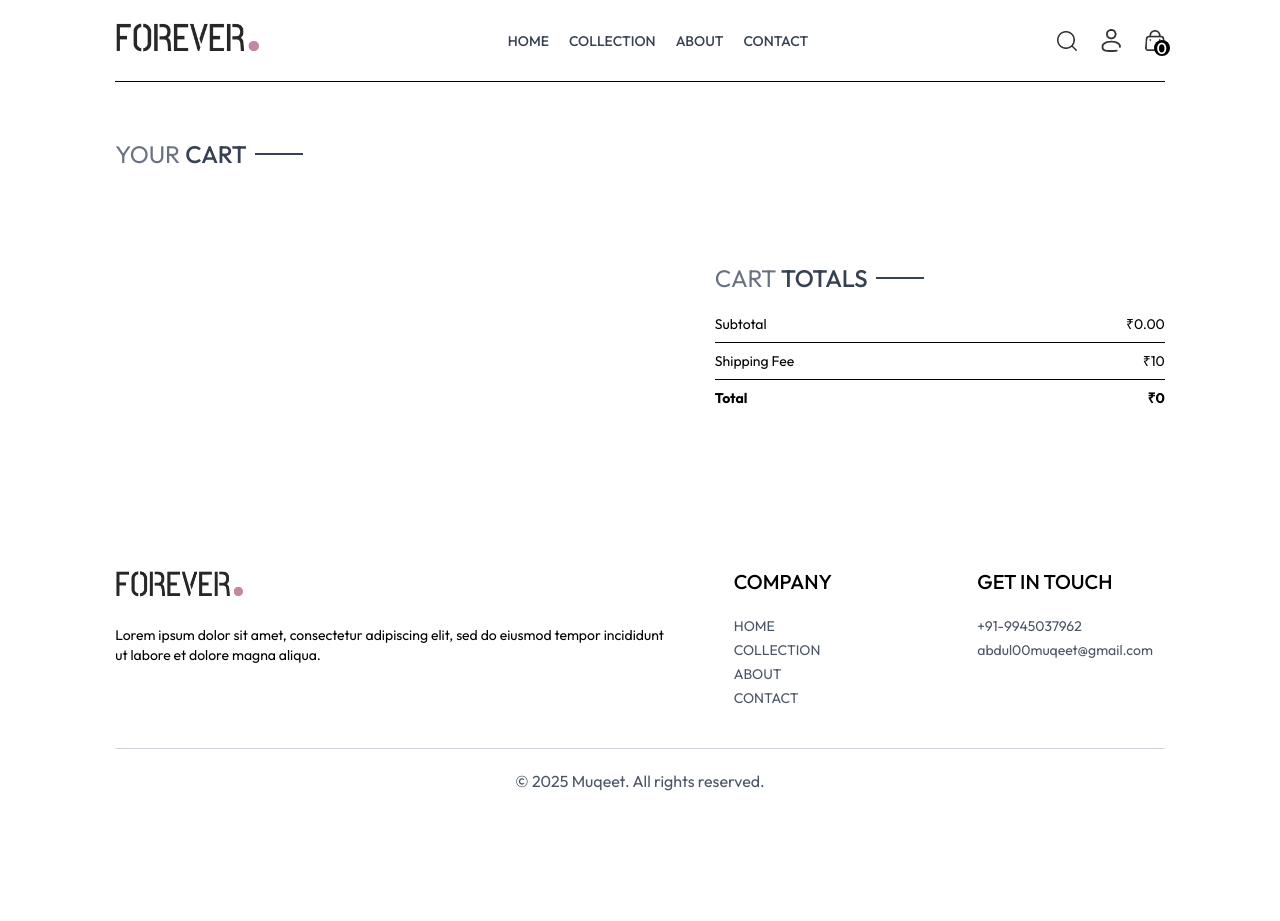
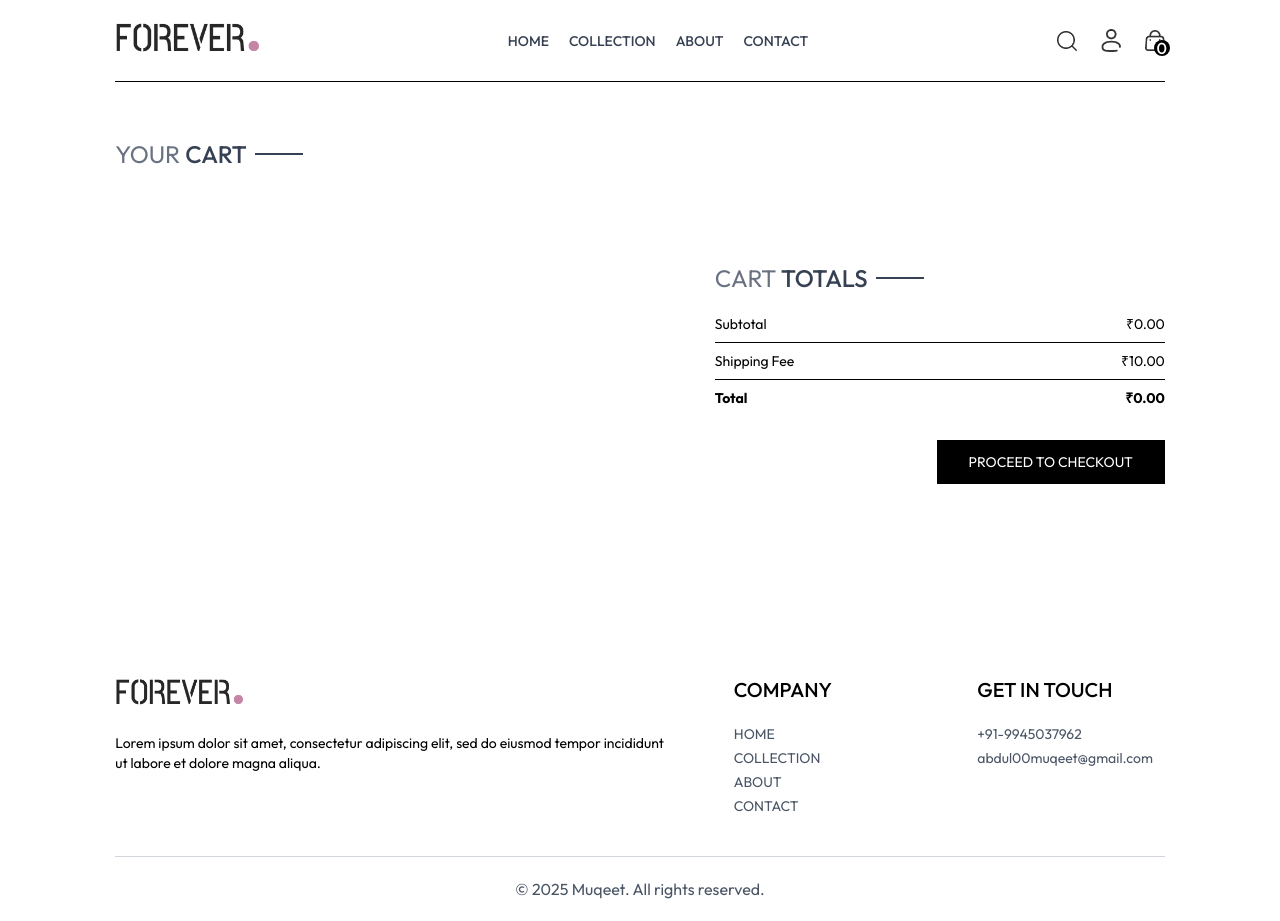
Before and after one commit to muqeet1001/eCommerce, a React (Vite) app in the folder frontend/: page /card in a window 1280 px wide. Before the commit the page ends 813 px from the top, so only its background shows below. Built offline with nearby package versions, Linux system fonts and the light colour scheme.

Commit message:
Add navigation to checkout in Cart component and format total display in CartTotal component

```diff
--- a/frontend/src/components/CartTotal.jsx
+++ b/frontend/src/components/CartTotal.jsx
@@ -17,12 +17,12 @@ function CartTotal() {
              <hr />
              <div className='flex justify-between'>
                 <p>Shipping Fee</p>
-                <p>{currency}{delivery_fee}</p>
+                <p>{currency}{delivery_fee}.00</p>
              </div>
              <hr />
              <div className='flex justify-between'>
                 <b>Total</b>
-                <b>{currency}{ getCartAmout() === 0 ?0 :  getCartAmout()+delivery_fee}</b>
+                <b>{currency}{ getCartAmout() === 0 ?0 :  getCartAmout()+delivery_fee}.00</b>
              </div>
 
         </div>
--- a/frontend/src/context/ShopContext.jsx
+++ b/frontend/src/context/ShopContext.jsx
@@ -2,6 +2,7 @@ import { createContext, useEffect, useState } from "react";
 import { products } from "../assets/assets";
 import { toast } from "react-toastify";
 import Login from './../pages/Login';
+import { useNavigate } from "react-router-dom";
 
 export const ShopContext = createContext();
 
@@ -14,6 +15,7 @@ const ShopContextProvider = (props) => {
     const [showSearch, setshowSearch] = useState(false);
 
     const [cartItems, setCartItems] = useState({});
+    const navigate = useNavigate();
 
     const addToCart = async (itemId, size) => {
         let cartData = structuredClone(cartItems);
@@ -84,7 +86,7 @@ const ShopContextProvider = (props) => {
   const value = {
         products, currency, delivery_fee,
         search, setsearch,
-        showSearch, setshowSearch, cartItems, addToCart, getCartCount,updateQuantity, getCartAmout
+        showSearch, setshowSearch, cartItems, addToCart, getCartCount,updateQuantity, getCartAmout,navigate
     }
     return (
         <ShopContext.Provider value={value}>
--- a/frontend/src/pages/Cart.jsx
+++ b/frontend/src/pages/Cart.jsx
@@ -6,7 +6,7 @@ import { assets } from '../assets/assets';
 import CartTotal from './../components/CartTotal';
 
 function Cart() {
-  const { products, currency, cartItems,updateQuantity } = useContext(ShopContext);
+  const { products, currency, cartItems,updateQuantity,navigate } = useContext(ShopContext);
 
   const [cartData, setcartData] = useState([]);
 
@@ -57,6 +57,9 @@ function Cart() {
       <div className='flex justify-end my-20'>
         <div className='w-full sm:w-[450px]'>
           < CartTotal/>
+          <div className='w-full text-end'>
+            <button onClick={()=>navigate('/place-order')}  className='bg-black text-white text-sm my-8 px-8 py-3'>PROCEED TO CHECKOUT</button>
+          </div>
         </div>
       </div>
     </div>
```
